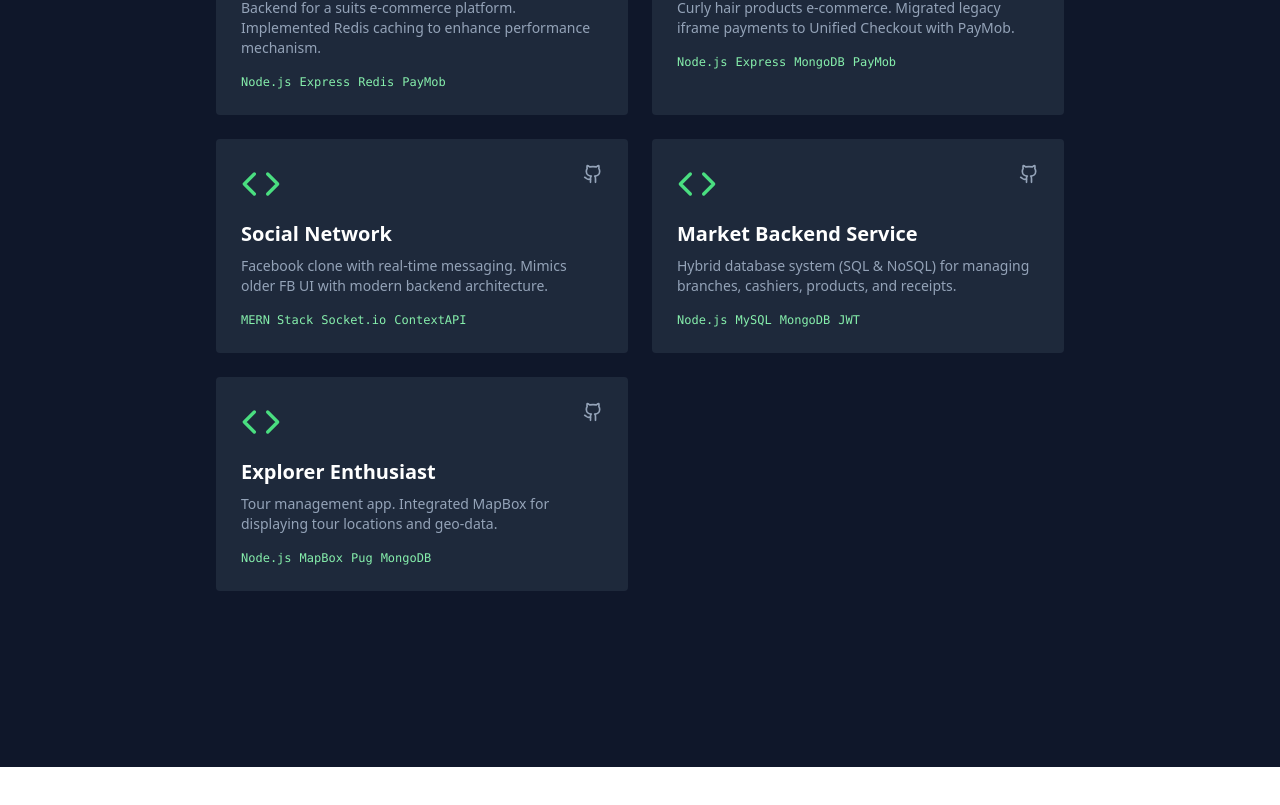
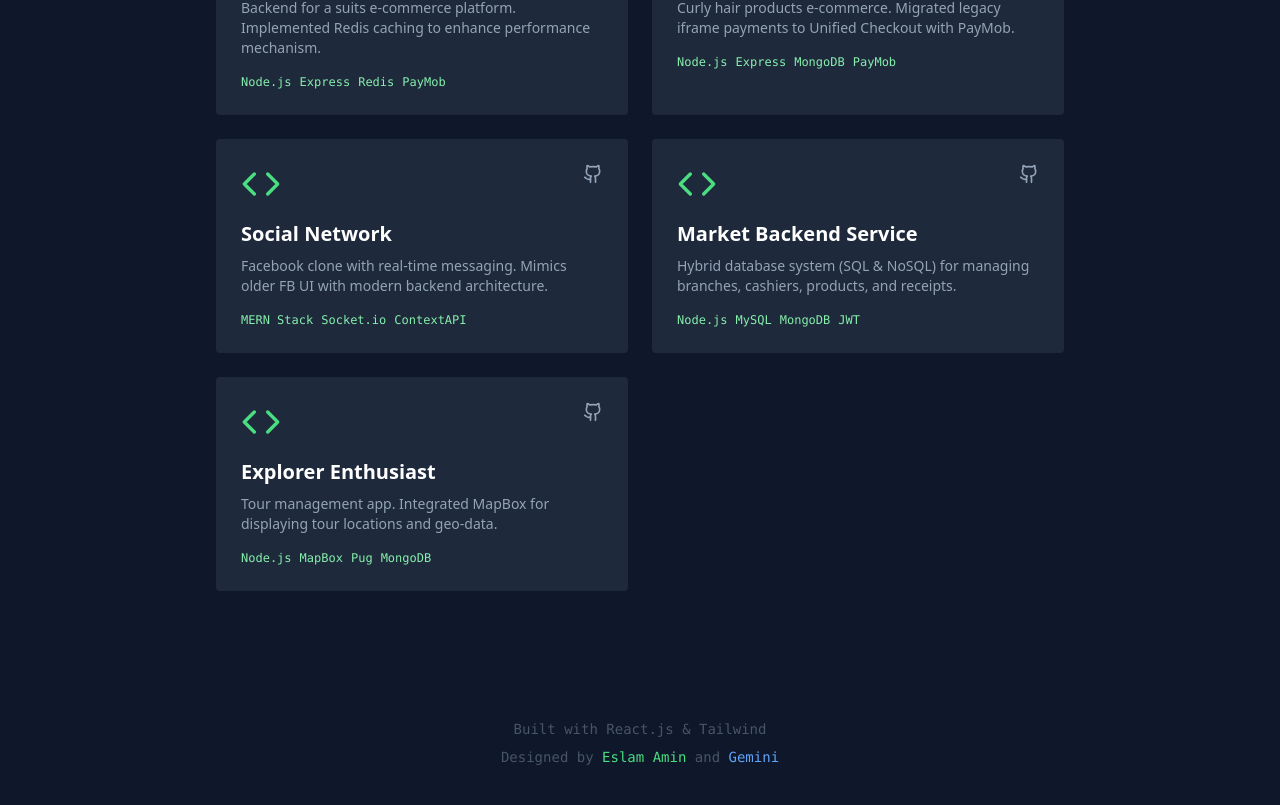
Before and after one commit to Eslam-Amin/Portfolio, a React (Create React App) app: page / in a window 1280 px wide. Shown: the part 2414-3219 px from the top of the page. Before the commit the page ends 3181 px from the top, so only its background shows below. Built offline with nearby package versions, Linux system fonts and the light colour scheme.

Commit message:
Included Footer

```diff
--- a/src/App.js
+++ b/src/App.js
@@ -260,6 +260,15 @@ function App() {
             ))}
           </div>
         </section>
+
+        {/* Footer */}
+        <footer className="text-center text-slate-600 py-8 text-sm font-mono">
+          <p className="mb-2">Built with React.js & Tailwind</p>
+          <p>
+            Designed by <span className="text-green-400">Eslam Amin</span> and{" "}
+            <span className="text-blue-400">Gemini</span>
+          </p>
+        </footer>
       </main>
     </div>
   );
```
